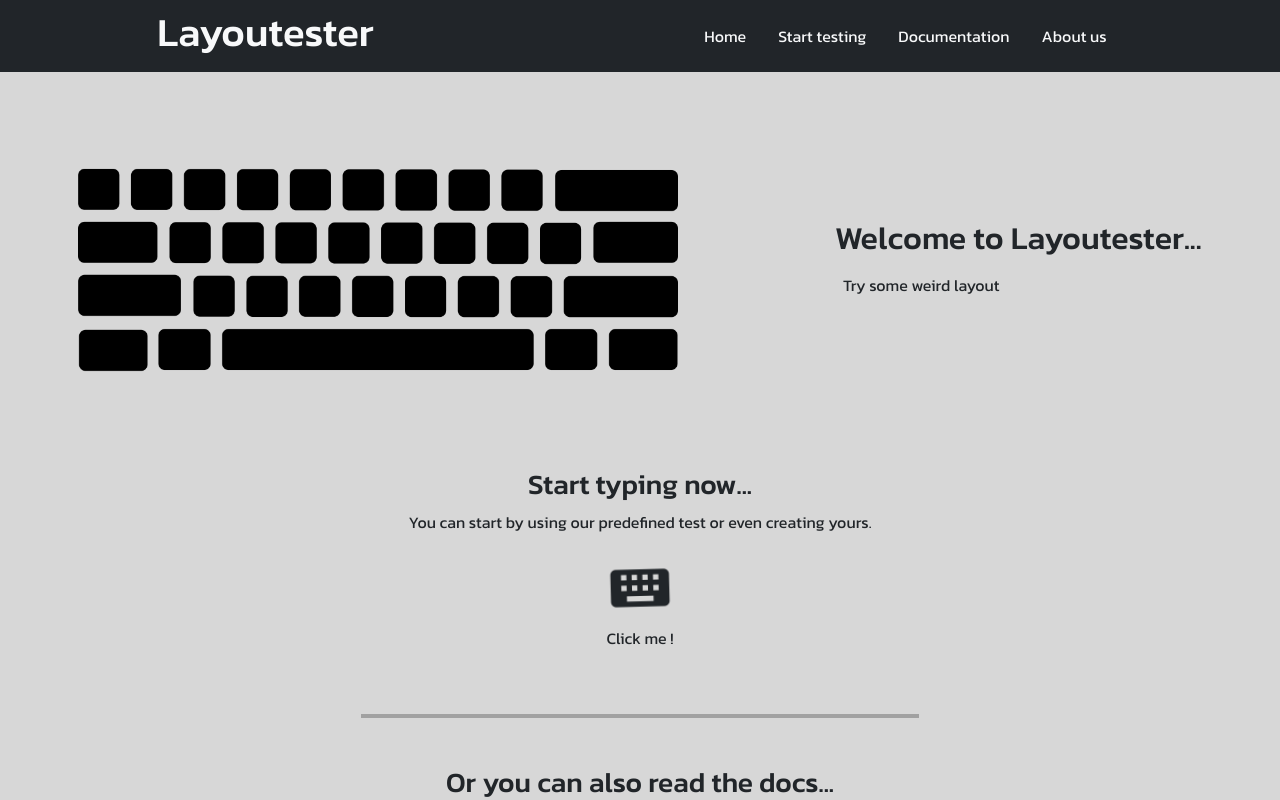
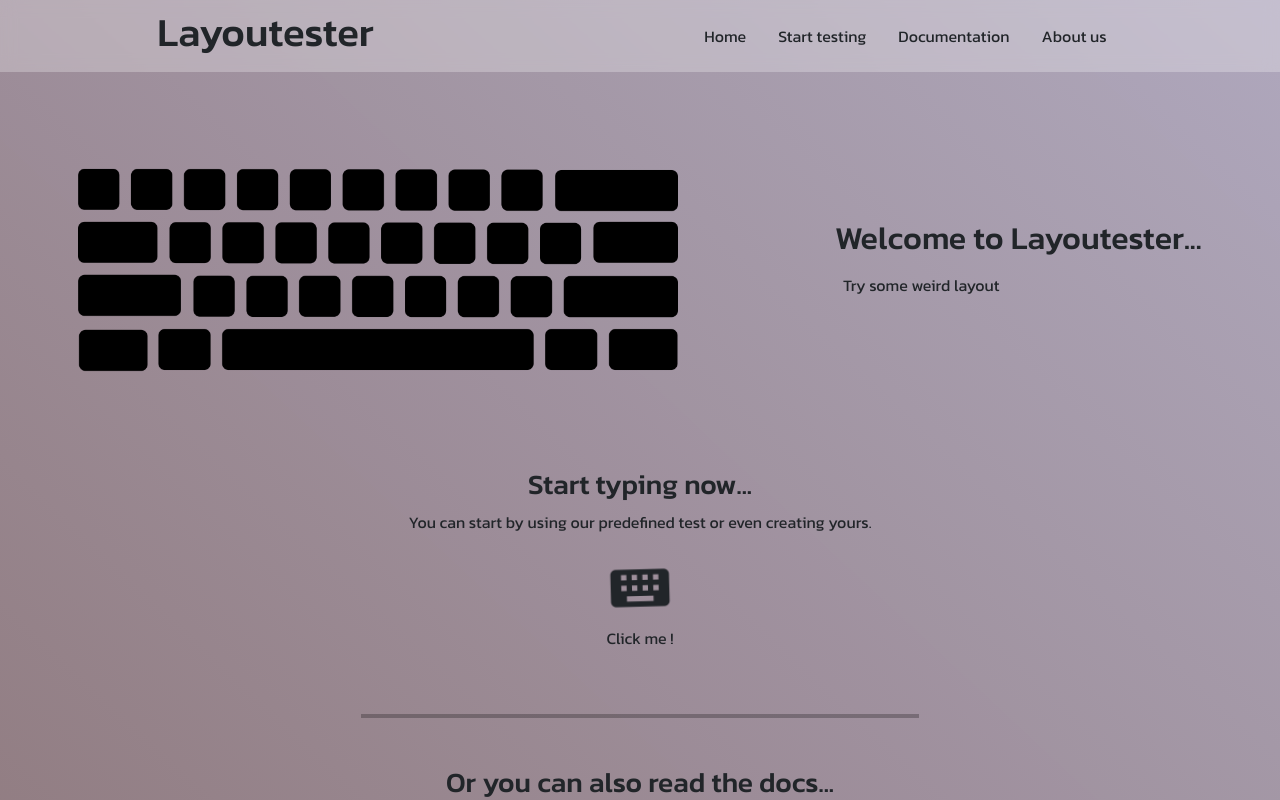
Before and after one commit to NickyHariniaina/layout-tester-UI, a React (Vite) app: page / in a window 1280 px wide. Shown: the top 800 px of the page. Built offline with nearby package versions, Linux system fonts and the light colour scheme.

Commit message:
improve: change all background and add hover.

```diff
--- a/src/App.css
+++ b/src/App.css
@@ -1,7 +1,67 @@
-*{
-    font-family: "Kanit", sans-serif;
+* {
+  font-family: "Kanit", sans-serif;
 }
 
-html{
-    height: 100%;
+html {
+  height: 100%;
 }
+
+body {
+  margin: 0;
+  padding: 0;
+  background: rgb(0, 29, 40);
+  background-attachment: fixed;
+  position: relative;
+}
+
+/* Some code i found on internet, cause linear gradient didn't work... */
+body::before {
+  content: "";
+  position: fixed;
+  top: 0;
+  left: 0;
+  right: 0;
+  bottom: 0;
+  z-index: -1;
+
+  background: linear-gradient(223deg,
+    rgba(218, 219, 255, 0.912) 0%,
+    rgb(141, 119, 122) 50%,
+    rgb(125, 178, 161) 100%,
+
+    rgba(255, 236, 218, 0.912) 150%,
+    rgb(119, 120, 141) 180%,
+    rgba(109, 42, 115, 0.512) 200%,
+
+    rgba(255, 218, 218, 0.912) 250%,
+    rgb(119, 141, 121) 280%,
+    rgba(89, 115, 42, 0.565) 300%,
+
+    rgba(218, 255, 251, 0.912) 350%,
+    rgb(131, 119, 141) 380%,
+    rgb(42, 115, 114) 400%
+  );
+  background-size: 400% 400%;
+  animation: gradientShift 10s ease infinite;
+}
+
+@keyframes gradientShift {
+  0% {
+    background-position: 0% 50%;
+  }
+  50% {
+    background-position: 100% 50%;
+  }
+  100% {
+    background-position: 0% 50%;
+  }
+}
+
+.nav__item {
+  transition: all 0.3s;
+}
+
+.nav__item:hover {
+  scale: 1.3;
+  cursor: pointer;
+}
--- a/src/components/Navbar/Navbar.jsx
+++ b/src/components/Navbar/Navbar.jsx
@@ -4,9 +4,9 @@ export const Navbar = ({ link1, link2, link3, link4,
     option1, option2, option3, option4 }) => {
 
     return <nav className="nav nav-pills flex-column flex-sm-row">
-        <Link className="flex-sm-fill text-sm-center nav-link text-light " to={link1}>{option1}</Link>
-        <Link className="flex-sm-fill text-sm-center nav-link text-light" to={link2}>{option2}</Link>
-        <Link className="flex-sm-fill text-sm-center nav-link text-light" to={link3}>{option3}</Link>
-        <Link className="flex-sm-fill text-sm-center nav-link text-light" to={link4}>{option4}</Link>
+        <Link className="nav__item flex-sm-fill text-sm-center nav-link text-dark " to={link1}>{option1}</Link>
+        <Link className="nav__item flex-sm-fill text-sm-center nav-link text-dark" to={link2}>{option2}</Link>
+        <Link className="nav__item flex-sm-fill text-sm-center nav-link text-dark" to={link3}>{option3}</Link>
+        <Link className="nav__item flex-sm-fill text-sm-center nav-link text-dark" to={link4}>{option4}</Link>
   </nav>
 }
--- a/src/components/pages/Home/Home.css
+++ b/src/components/pages/Home/Home.css
@@ -1,40 +1,37 @@
+h1 {
+  transition: all 0.3s;
+}
+
+h1:hover {
+  scale: 1.2;
+  cursor: none;
+}
 
 img {
   width: 600px;
 }
 
-.home {
-  animation-name: color-change;
+.home__header {
+  background: rgba(255, 255, 255, 0.27);
+  backdrop-filter: blur(7.5px);
+  color: black;
+}
+
+hr {
+  border: 2px rgb(0, 0, 0) solid;
+  animation-name: expand;
   animation-duration: 10s;
   animation-iteration-count: infinite;
 }
 
-hr {
-    border: 2px rgb(0, 0, 0) solid;
-    animation-name:expand ;
-    animation-duration: 10s;
-    animation-iteration-count: infinite;
-}
-@keyframes color-change {
+@keyframes expand {
   0% {
-    background-color: rgb(255, 255, 255);
+    width: 0%;
   }
   50% {
-    background-color: rgb(209, 209, 209);
+    width: 50%;
   }
   100% {
-    background-color: rgb(255, 255, 255);
+    width: 0%;
   }
 }
-
-@keyframes expand {
-    0%{
-        width: 0%;
-    }
-    50%{
-        width: 50%;
-    }
-    100%{
-        width: 0%;
-    }
-}
--- a/src/components/pages/Home/Home.jsx
+++ b/src/components/pages/Home/Home.jsx
@@ -3,8 +3,8 @@ import { Link } from "react-router"
 import "./Home.css"
 export const Home = () => {
     return <div className="home">
-        <header className="home__header d-flex flex-row align-items-center bg-dark justify-content-around py-2 sticky-top">
-            <h1 className="text-light">Layoutester</h1>
+        <header className="home__header d-flex flex-row align-items-center justify-content-around py-2 sticky-top">
+            <h1 className="text-dark">Layoutester</h1>
             <Navbar
                 option1="Home"
                 link1="/"
```
